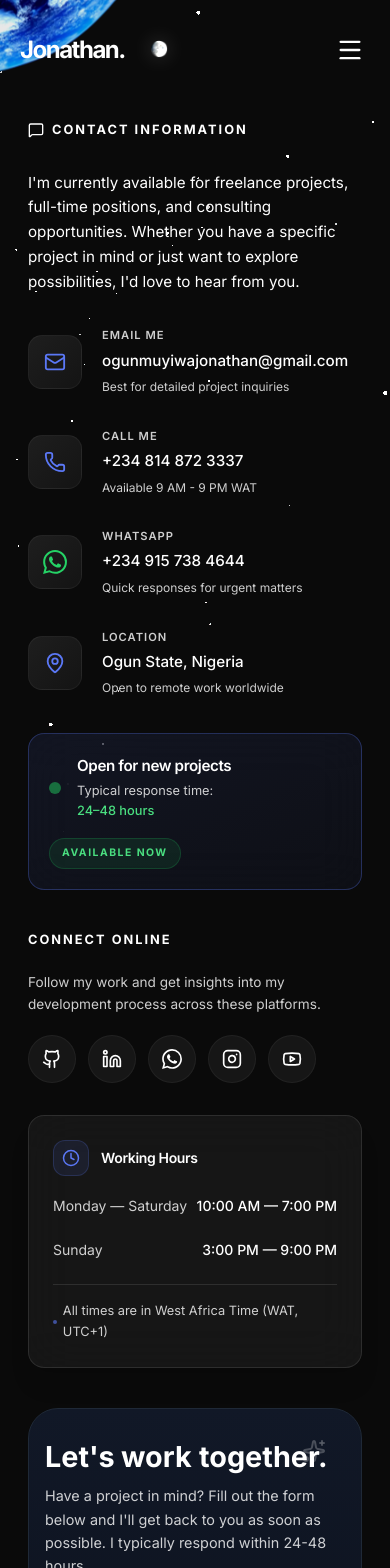
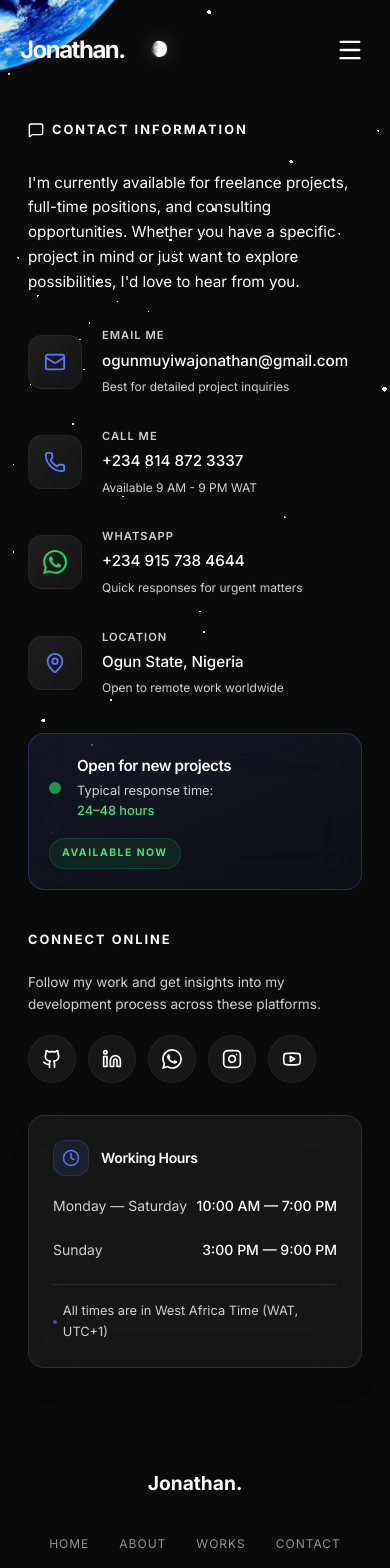
Before and after one commit to ogunmuyiwajonathan/Jonathan-portfolio, a React (Vite) app: page /contact in a window 390 px wide. Shown: the top 1568 px of the page. Built offline with nearby package versions, Linux system fonts and the light colour scheme.

Commit message:
Hide contact form on mobile, rename image.webp to logo.webp

```diff
--- a/src/pages/Contact.tsx
+++ b/src/pages/Contact.tsx
@@ -587,7 +587,7 @@ export default function Contact() {
             </div>
 
             {/* Right Column - Contact Form */}
-            <ScrollReveal direction="right" className="max-[900px]:order-2">
+            <ScrollReveal direction="right" className="hidden md:block max-[900px]:order-2">
                 <SpotlightCard className="bg-card-bg border border-border-color rounded-[30px] p-[32px_16px] sm:p-[40px_24px] md:p-[56px_36px] min-[900px]:p-[45px] relative h-full" spotlightColor="rgba(61, 90, 241, 0.1)">
                     <div className="absolute top-[30px] right-[35px] text-white/80 opacity-30">
                         <Sparkles size={24} />
--- a/src/pages/Home.tsx
+++ b/src/pages/Home.tsx
@@ -107,7 +107,7 @@ export default function Home() {
                 transition-transform duration-700 group-hover:scale-[1.04]
                 mx-auto md:mx-0">
                                 <img
-                                    src="/images/image.webp"
+                                    src="/images/logo.webp"
                                     alt="Jonathan Ogunmuyiwa"
                                     width={190}
                                     height={190}
```
Also changed, not shown: public/images/logo.webp (renamed from public/images/image.webp).
